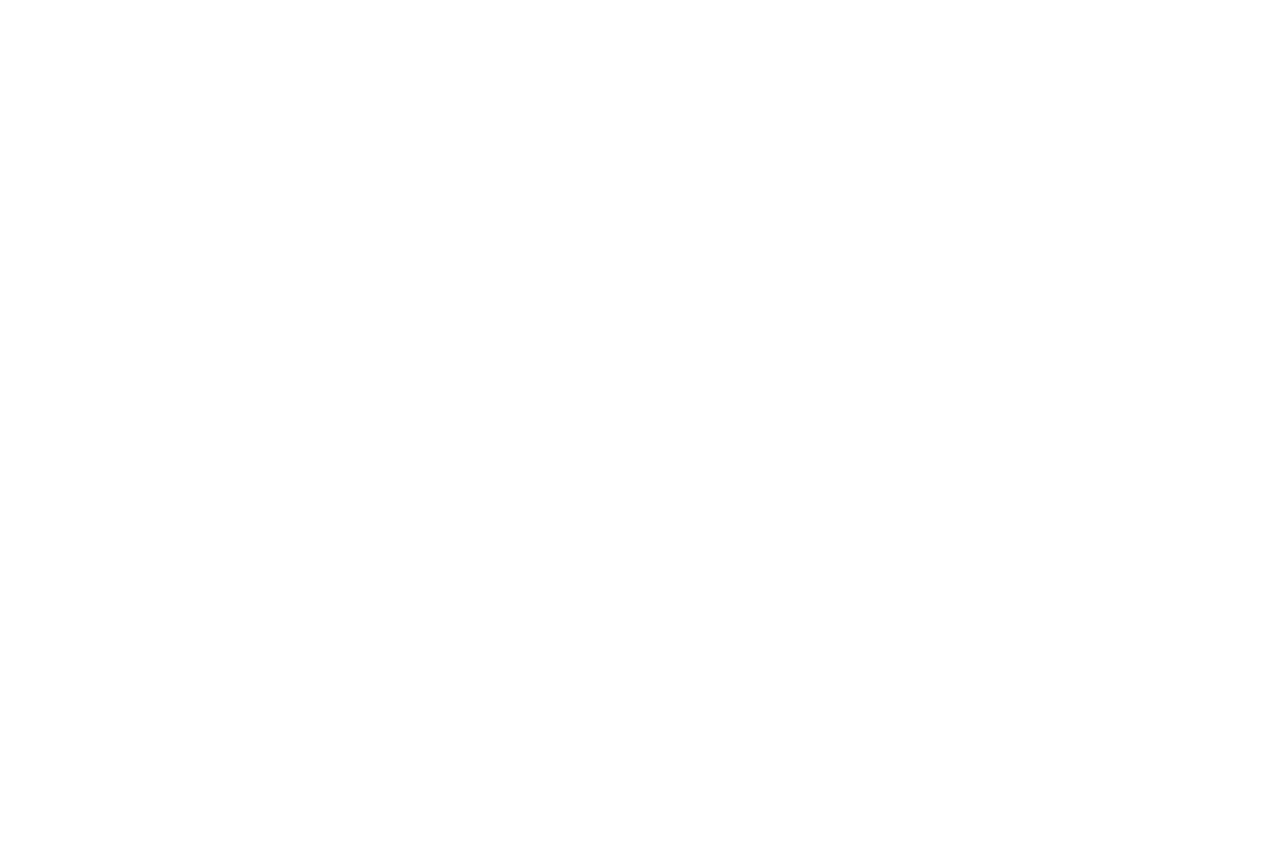
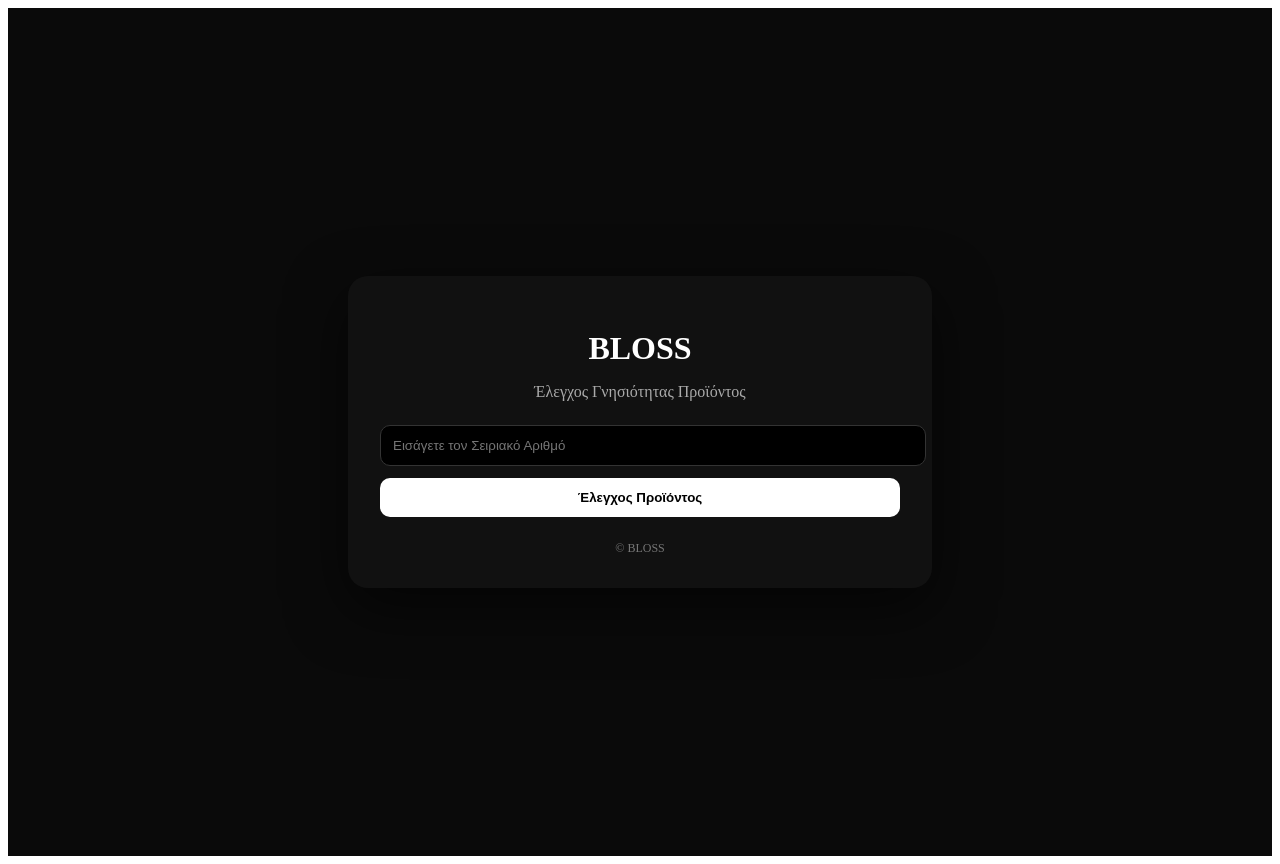
Before and after one commit to ba3cts/bloss-verify, a Next.js app: page /verify in a window 1280 px wide. Before the commit the page ends 800 px from the top, so only its background shows below. Built offline with nearby package versions, Linux system fonts and the light colour scheme.

Commit message:
Update page.jsx

```diff
--- a/app/verify/page.jsx
+++ b/app/verify/page.jsx
@@ -1,35 +1,32 @@
 "use client";
+
 import { supabase } from "@/lib/supabase";
 import { useEffect, useState } from "react";
+
 export const dynamic = "force-dynamic";
-
-
 
 export default function BlossVerificationPage() {
   const [serial, setSerial] = useState("");
   const [status, setStatus] = useState(null);
+  const [loading, setLoading] = useState(false);
 
-  const validSerials = [
-    "BLS-001SER",
-    "BLS-002SER",
-    "BLS-003SER",
-    "BLS-004SER",
-    "BLS-007SER",
-    "BLS-008SER",
-    "BLS-009SER",
-  ];
-
+  // 🔎 Manual verify
   const handleVerify = async () => {
     if (!serial) return;
+
+    setLoading(true);
+
+    const cleanCode = serial.trim().toUpperCase();
 
     const { data, error } = await supabase
       .from("serials")
       .select("*")
-    .eq("code", serial.trim())
+      .eq("code", cleanCode)
       .single();
 
     if (error || !data || !data.is_valid) {
       setStatus("invalid");
+      setLoading(false);
       return;
     }
 
@@ -40,16 +37,22 @@
       .eq("id", data.id);
 
     setStatus("valid");
+    setLoading(false);
   };
+
+  // 🔗 Auto verify από URL ?code=
   useEffect(() => {
     if (typeof window === "undefined") return;
 
     const params = new URLSearchParams(window.location.search);
     const codeFromUrl = params.get("code");
-
     if (!codeFromUrl) return;
 
+    setSerial(codeFromUrl);
+
     (async () => {
+      setLoading(true);
+
       const cleanCode = codeFromUrl.trim().toUpperCase();
 
       const { data, error } = await supabase
@@ -59,8 +62,8 @@
         .single();
 
       if (error || !data || !data.is_valid) {
-      setSerial(codeFromUrl);
         setStatus("invalid");
+        setLoading(false);
         return;
       }
 
@@ -70,7 +73,113 @@
         .eq("id", data.id);
 
       setStatus("valid");
+      setLoading(false);
     })();
   }, []);
 
+  return (
+    <div
+      style={{
+        minHeight: "100vh",
+        background: "#0a0a0a",
+        color: "white",
+        display: "flex",
+        alignItems: "center",
+        justifyContent: "center",
+        padding: 24,
+      }}
+    >
+      <div
+        style={{
+          maxWidth: 520,
+          width: "100%",
+          background: "#111",
+          padding: 32,
+          borderRadius: 20,
+          boxShadow: "0 20px 60px rgba(0,0,0,0.6)",
+        }}
+      >
+        <div style={{ textAlign: "center", marginBottom: 24 }}>
+          <h1 style={{ fontSize: 32, marginBottom: 6 }}>BLOSS</h1>
+          <p style={{ color: "#aaa" }}>Έλεγχος Γνησιότητας Προϊόντος</p>
+        </div>
+
+        <input
+          placeholder="Εισάγετε τον Σειριακό Αριθμό"
+          value={serial}
+          onChange={(e) => setSerial(e.target.value)}
+          style={{
+            width: "100%",
+            padding: 12,
+            marginBottom: 12,
+            borderRadius: 10,
+            border: "1px solid #333",
+            background: "#000",
+            color: "white",
+          }}
+        />
+
+        <button
+          onClick={handleVerify}
+          disabled={loading}
+          style={{
+            width: "100%",
+            padding: 12,
+            borderRadius: 10,
+            border: "none",
+            background: "#fff",
+            color: "#000",
+            fontWeight: "bold",
+            cursor: "pointer",
+            opacity: loading ? 0.6 : 1,
+          }}
+        >
+          {loading ? "Έλεγχος..." : "Έλεγχος Προϊόντος"}
+        </button>
+
+        {status === "valid" && (
+          <div
+            style={{
+              marginTop: 16,
+              padding: 14,
+              borderRadius: 10,
+              background: "rgba(0,200,0,0.12)",
+              border: "1px solid rgba(0,200,0,0.4)",
+            }}
+          >
+            <strong style={{ color: "#4ade80" }}>
+              Αυθεντικό Προϊόν BLOSS
+            </strong>
+          </div>
+        )}
+
+        {status === "invalid" && (
+          <div
+            style={{
+              marginTop: 16,
+              padding: 14,
+              borderRadius: 10,
+              background: "rgba(255,0,0,0.12)",
+              border: "1px solid rgba(255,0,0,0.4)",
+            }}
+          >
+            <strong style={{ color: "#f87171" }}>
+              Ο Σειριακός Αριθμός Δεν Βρέθηκε
+            </strong>
+          </div>
+        )}
+
+        <div
+          style={{
+            textAlign: "center",
+            fontSize: 12,
+            color: "#777",
+            marginTop: 24,
+          }}
+        >
+          © BLOSS
+        </div>
+      </div>
+    </div>
+  );
 }
```
Lines whose indentation alone changed are shown as unchanged.
